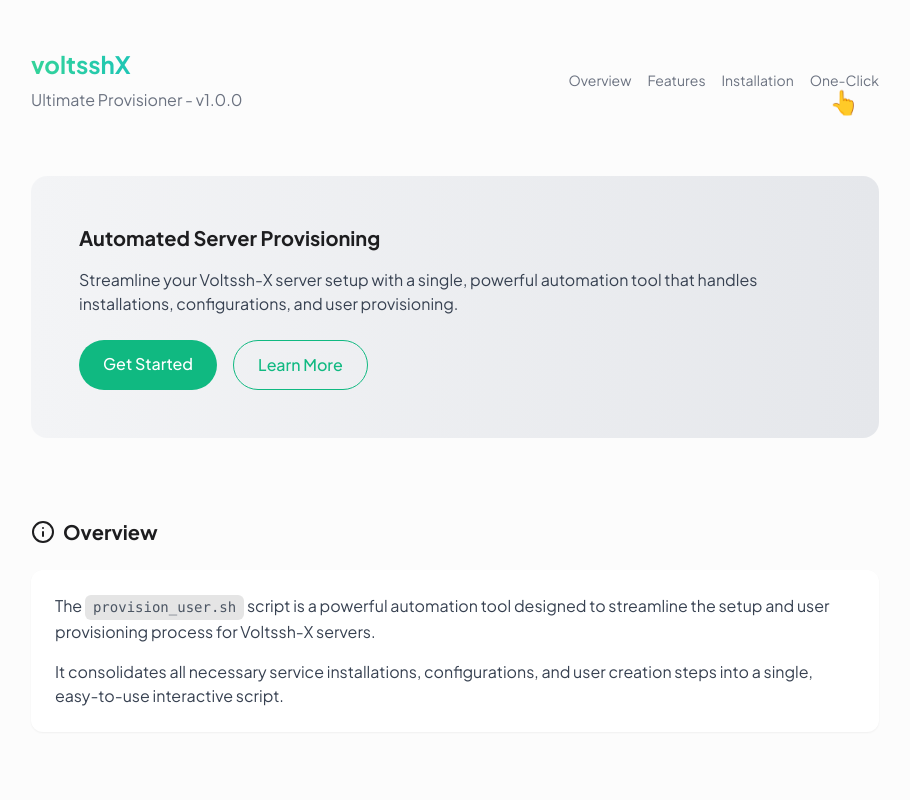
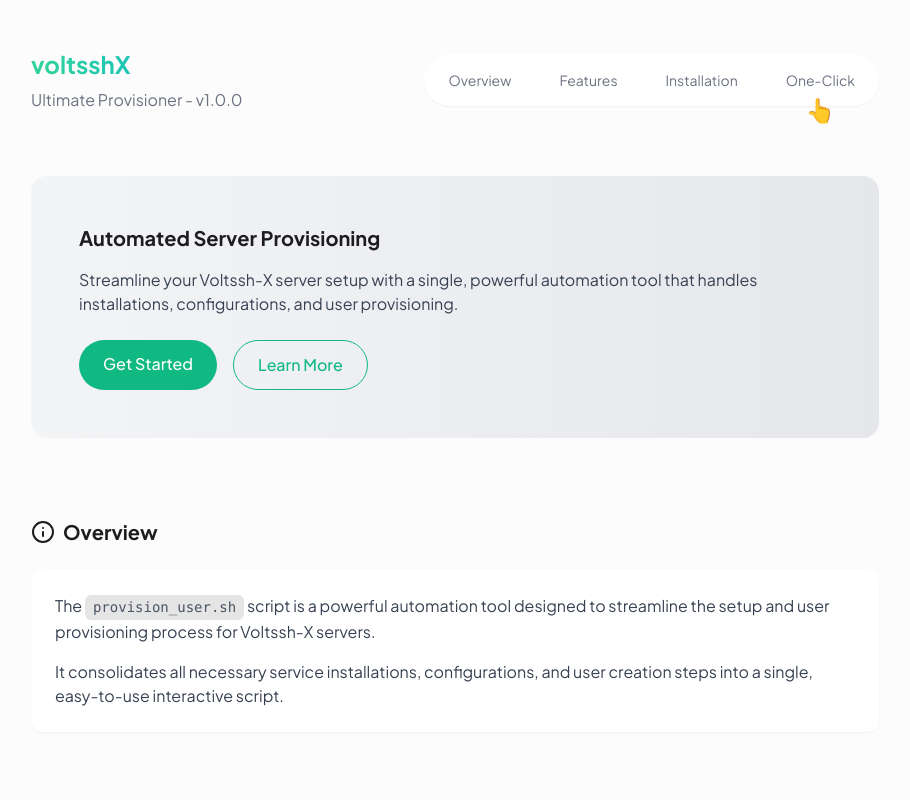
Before and after one commit to aibtechpvt/vxuprovisioner, a plain HTML site: page index.html in a window 1280 px wide. Shown: the top 800 px of the page, without its empty margins (185-1095 px from the left). Drawn offline with nearby package versions, Linux system fonts and the light colour scheme.

Commit message:
webpage: update

```diff
--- a/index.html
+++ b/index.html
@@ -60,7 +60,7 @@
             color: transparent;
         }
 
-        /* New animated underline for navigation links */
+        /* Animated underline for navigation links */
         .nav-link {
             position: relative;
         }
@@ -82,7 +82,7 @@
             transform-origin: bottom left;
         }
 
-        /* New animated indicator for one-click link */
+        /* Animated indicator for one-click link */
         .one-click-link {
             position: relative;
         }
@@ -114,13 +114,33 @@
                     <h1 class="text-2xl font-bold mb-2 gradient-text">voltsshX</h1>
                     <p class="text-gray-500">Ultimate Provisioner - v1.0.0</p>
                 </div>
-                <div class="flex space-x-4">
-                    <a href="#overview" class="text-gray-500 hover:text-emerald-500 transition text-sm nav-link">Overview</a>
-                    <a href="#features" class="text-gray-500 hover:text-emerald-500 transition text-sm nav-link">Features</a>
-                    <a href="#installation" class="text-gray-500 hover:text-emerald-500 transition text-sm nav-link">Installation</a>
-                    <a href="#oneclick" class="text-gray-500 hover:text-emerald-500 transition text-sm nav-link one-click-link">One-Click</a>
-                </div>
+
+                <!-- Mobile Menu Button -->
+                <button id="menu-toggle" class="md:hidden p-2 rounded-md focus:outline-none focus:ring-2 focus:ring-emerald-500 transition">
+                    <svg class="w-6 h-6 text-gray-700" fill="none" stroke="currentColor" viewBox="0 0 24 24" xmlns="http://www.w3.org/2000/svg">
+                        <path stroke-linecap="round" stroke-linejoin="round" stroke-width="2" d="M4 6h16M4 12h16m-7 6h7"></path>
+                    </svg>
+                </button>
+
+                <!-- Desktop Navigation (Pill-shaped) -->
+                <nav id="desktop-nav" class="hidden md:block">
+                    <div class="bg-white rounded-full p-2 shadow-sm flex space-x-4">
+                        <a href="#overview" class="text-gray-500 hover:text-emerald-500 transition text-sm nav-link px-4 py-2 rounded-full">Overview</a>
+                        <a href="#features" class="text-gray-500 hover:text-emerald-500 transition text-sm nav-link px-4 py-2 rounded-full">Features</a>
+                        <a href="#installation" class="text-gray-500 hover:text-emerald-500 transition text-sm nav-link px-4 py-2 rounded-full">Installation</a>
+                        <a href="#oneclick" class="text-gray-500 hover:text-emerald-500 transition text-sm nav-link px-4 py-2 rounded-full one-click-link">One-Click</a>
+                    </div>
+                </nav>
+
             </div>
+
+            <!-- Mobile Dropdown Menu -->
+            <nav id="mobile-nav" class="hidden md:hidden absolute top-20 right-4 w-48 bg-white rounded-lg shadow-lg py-4 z-10">
+                <a href="#overview" class="block text-gray-700 hover:bg-gray-100 px-4 py-2 transition rounded-lg">Overview</a>
+                <a href="#features" class="block text-gray-700 hover:bg-gray-100 px-4 py-2 transition rounded-lg">Features</a>
+                <a href="#installation" class="block text-gray-700 hover:bg-gray-100 px-4 py-2 transition rounded-lg">Installation</a>
+                <a href="#oneclick" class="block text-gray-700 hover:bg-gray-100 px-4 py-2 transition rounded-lg">One-Click</a>
+            </nav>
         </header>
 
         <!-- Hero Section -->
@@ -305,7 +325,6 @@
         });
         feather.replace();
 
-        // Mobile menu toggle
         document.addEventListener('DOMContentLoaded', function() {
             // Initialize all copy buttons
             document.querySelectorAll('.copy-btn').forEach(btn => {
@@ -319,6 +338,21 @@
                     }, 1000);
                 });
             });
+
+            // Mobile menu toggle logic
+            const menuToggle = document.getElementById('menu-toggle');
+            const mobileNav = document.getElementById('mobile-nav');
+
+            menuToggle.addEventListener('click', function() {
+                mobileNav.classList.toggle('hidden');
+            });
+
+            // Hide mobile menu when a link is clicked
+            mobileNav.querySelectorAll('a').forEach(link => {
+                link.addEventListener('click', () => {
+                    mobileNav.classList.add('hidden');
+                });
+            });
         });
     </script>
 </body>
```
